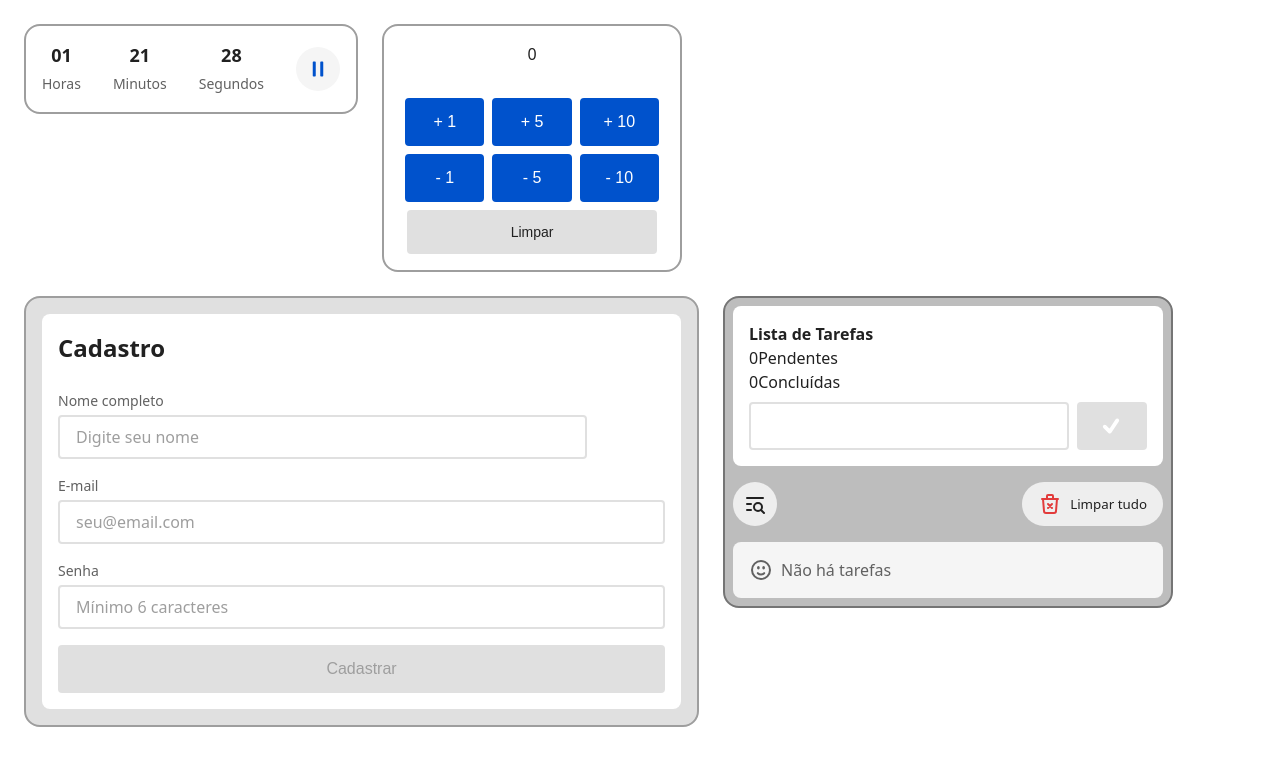
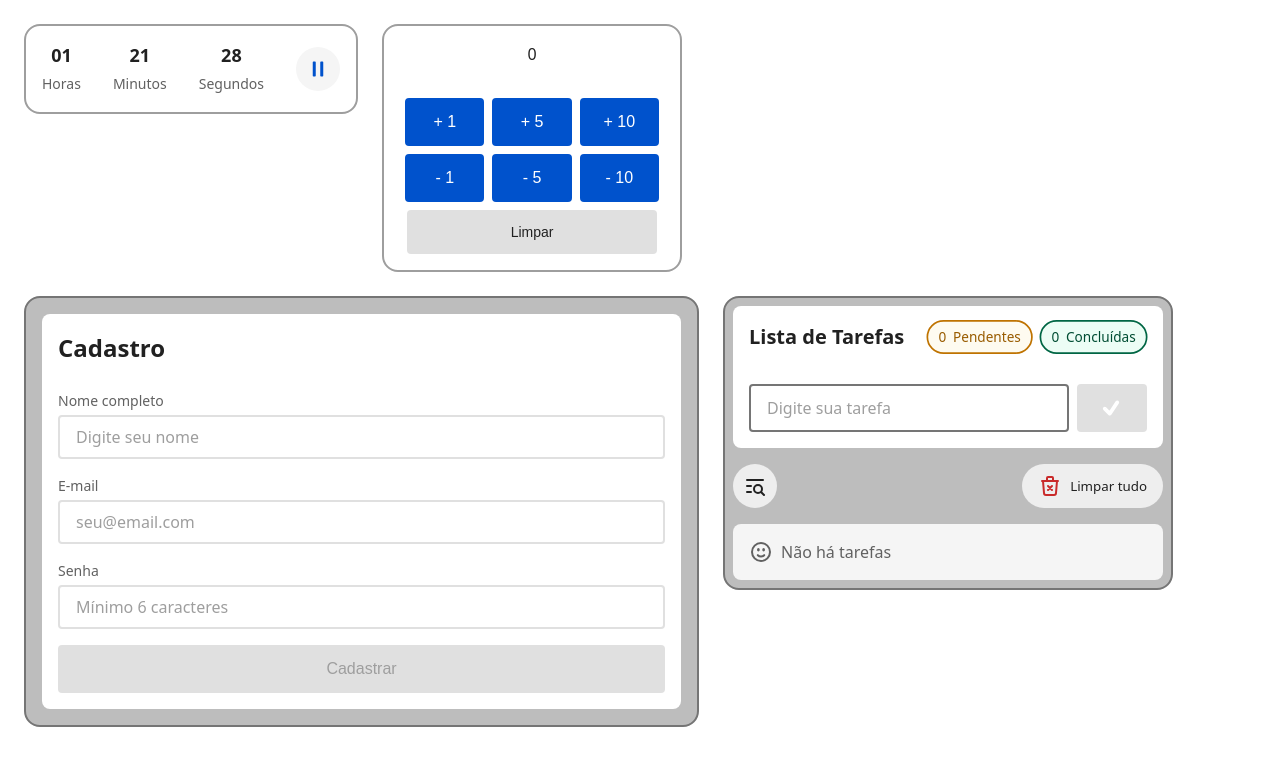
Before and after one commit to derick-rufino/react-hooks-study, a React (Vite) app: page / in a window 1280 px wide. Shown: the top 766 px of the page. Built offline with nearby package versions, Linux system fonts and the light colour scheme.

Commit message:
feat: update styles for ListaTarefas and FormularioCadastro components for improved UI and accessibility

```diff
--- a/src/components/form-cadastro/FormularioCadastro.css
+++ b/src/components/form-cadastro/FormularioCadastro.css
@@ -6,8 +6,8 @@
   gap: var(--spacing-lg);
   padding: var(--spacing-md);
   border-radius: var(--radius-lg);
-  border: solid 2px var(--gray-500);
-  background-color: var(--gray-300);
+  border: solid 2px var(--gray-600);
+  background-color: var(--gray-400);
 }
 
 form#cadastro-form {
--- a/src/components/lista-tarefas/ListaTarefas.css
+++ b/src/components/lista-tarefas/ListaTarefas.css
@@ -10,7 +10,46 @@ div.container-lista-tarefas {
   width: min(100%, 450px);
 }
 
-h4.div-titulo {
+div.header-listaTarefas {
+  display: flex;
+  align-items: center;
+  justify-content: space-between;
+  width: 100%;
+  margin-bottom: var(--spacing-lg);
+  position: relative;
+}
+
+div.header-listaTarefas div.contador-pendentes, div.header-listaTarefas div.contador-concluidas {
+  display: flex;
+  align-items: center;
+  gap: var(--spacing-sm);
+  border-radius: var(--radius-full);
+  border: solid 2px transparent;
+  padding: calc(var(--spacing-sm) - 2px) calc(var(--spacing-md) - 4px);
+}
+
+div.header-listaTarefas div.contador-pendentes {
+  background-color: var(--warning-lightest);
+  color: var(--warning-dark);
+  border-color: var(--warning);
+}
+
+div.header-listaTarefas div.contador-concluidas {
+  background-color: var(--success-lightest);
+  color: var(--success-dark);
+  border-color: var(--success);
+}
+
+div.container-contadores {
+  position: absolute;
+  right: -20px;
+  display: flex;
+  align-items: center;
+  gap: var(--spacing-sm);
+  scale: 0.85;
+}
+
+h4.titulo-listaTarefas {
   font-size: var(--font-size-xl);
   font-weight: var(--font-weight-bold);
   color: var(--text-primary);
@@ -28,9 +67,15 @@ form#lista-tarefas-form {
   border-radius: var(--radius-md);
 }
 
-input[type="text"] {
+input[type="text"]#nomeTarefa {
   max-width: calc(100% - 78px);
+  border: solid 2px var(--gray-600);
 }
+
+input[type="text"]#nomeTarefa:hover , input[type="text"]#nomeTarefa:focus {
+  border-color: var(--primary);
+}
+
 
 button.submit-btn {
   width: 70px;
@@ -100,10 +145,8 @@ div.wrapper-paragrafo {
   display: flex;
   align-items: center;
   gap: calc(var(--spacing-sm) + 6px);
-  /* let the paragraph area grow/shrink inside the flex row */
   flex: 1 1 auto;
   min-width: 0;
-  /* allow children to shrink properly */
 }
 
 /* ! Gerado por IA */
@@ -236,7 +279,7 @@ div.list-actions button.filter-tasks {
 }
 
 div.list-actions button.clearAll-tasks:hover {
-  background-color: var(--danger-light);
+  background-color: var(--danger);
   color: var(--white);
 }
 
@@ -247,12 +290,18 @@ div.list-actions button.clearAll-tasks:hover svg {
 }
 
 div.filter-search-container input[type="text"].searchbox {
-  border: solid 2px var(--gray-400);
+  border: solid 2px var(--gray-500);
   flex: 1 1 auto;
   min-width: 0;
   max-width: none;
+  height: 100%;
   border-radius: var(--radius-full);
   width: 100% !important;
+}
+
+div.filter-search-container input[type="text"].searchbox:focus,
+div.filter-search-container input[type="text"].searchbox:hover {
+  border-color: var(--primary);
 }
 
 p.texto-tarefa {
@@ -273,9 +322,7 @@ div.actions-container {
 }
 
 button.tarefaAction {
-  background: var(--accent-200);
   border: none;
-  color: var(--primary-dark);
   width: 40px;
   height: 40px;
   padding: 0;
@@ -289,13 +336,18 @@ button.tarefaAction {
 }
 
 button.apagarTarefa {
-  background: var(--danger-lighter);
-  color: var(--danger-500);
+  background: transparent;
+  color: var(--danger);
 }
 
 button.apagarTarefa:hover {
-  background: var(--danger-light);
+  background: var(--danger);
   color: var(--white);
+}
+
+button.copiar-texto {
+  background: transparent;
+  color: var(--primary-dark);
 }
 
 button.copiar-texto:hover {
--- a/src/components/lista-tarefas/ListaTarefas.jsx
+++ b/src/components/lista-tarefas/ListaTarefas.jsx
@@ -122,8 +122,8 @@ export default function ListaTarefas() {
     <div className="container-lista-tarefas">
       <form onSubmit={handleSubmit} id="lista-tarefas-form">
         <div className="header-listaTarefas">
-          <div>
             <h4 className="titulo-listaTarefas">Lista de Tarefas</h4>
+          <div className="container-contadores">
             <div className="contador-pendentes">
               <span className="contador-numero">{tarefasPendentes}</span>
               Pendentes
@@ -144,6 +144,7 @@ export default function ListaTarefas() {
             setTarefaAtual(e.target.value);
           }}
           autoComplete="off"
+          placeholder="Digite sua tarefa"
         />
         <button
           type="submit"
@@ -244,7 +245,7 @@ export default function ListaTarefas() {
             height="24"
             viewBox="0 0 24 24"
             fill="none"
-            stroke="var(--danger-light)"
+            stroke="var(--danger)"
             stroke-width="2"
             stroke-linecap="round"
             stroke-linejoin="round"
--- a/src/global.css
+++ b/src/global.css
@@ -7,56 +7,120 @@
 
  :root {
    /* ===== CORES PRIMÁRIAS ===== */
-  /* Azul - Cor principal */
-  --primary: #0052cc; /* 7.6:1 no branco - AAA */
-  --primary-light: #0066ff; /* 5.3:1 no branco - AAA */
-  --primary-dark: #003d99; /* 10.2:1 no branco - AAA */
-  --primary-darker: #002966; /* 14.1:1 no branco - AAA */
-  --primary-hover: #0047b3; /* Hover state para botões primários */
+   /* Azul - Cor principal (7 variantes) */
+   --primary-lightest: #eff8ff;
+   /* 21.0:1 contraste AAA */
+   --primary-lighter: #afcef7;
+   /* 18.2:1 contraste AAA */
+   --primary-light: #7db3f4;
+   /* 12.8:1 contraste AAA */
+   --primary: #0052cc;
+   /* 7.6:1 contraste AAA - base */
+   --primary-dark: #003d99;
+   /* 10.2:1 contraste AAA */
+   --primary-darker: #002966;
+   /* 14.1:1 contraste AAA */
+   --primary-darkest: #001a4d;
+   /* 18.0:1 contraste AAA */
+   --primary-hover: #0047b3;
+   /* Hover state para botões primários */
 
-  /* ===== CORES DE APOIO / VARIANTES ===== */
-  /* Tons de destaque/acento para UI (botões secundários, badges, links) */
-  --accent-50: #f2f8ff;
-  --accent-100: #d9eeff;
-  --accent-200: #bfe4ff;
-  --accent-300: #80ccff;
-  --accent-400: #4db8ff;
-  --accent-500: #3399ff;
-  --accent-600: #1a86ff;
-  --accent-700: #006fe6;
+   /* ===== CORES SECUNDÁRIAS ===== */
+   /* Verde - Sucesso (7 variantes) */
+   --success-lightest: #ecfdf5;
+   /* 20.8:1 contraste AAA */
+   --success-lighter: #92e1b8;
+   /* 17.9:1 contraste AAA */
+   --success-light: #3dd890;
+   /* 13.1:1 contraste AAA */
+   --success: #006644;
+   /* 7.2:1 contraste AAA - base */
+   --success-dark: #004d33;
+   /* 10.8:1 contraste AAA */
+   --success-darker: #003d28;
+   /* 13.5:1 contraste AAA */
+   --success-darkest: #002d1e;
+   /* 16.2:1 contraste AAA */
 
-  /* Info (azul mais suave para mensagens informativas) */
+   /* Vermelho - Erro/Alerta (7 variantes) */
+   --danger-lightest: #fbd7d7;
+   /* 20.9:1 contraste AAA */
+   --danger-lighter: #f59696;
+   /* 18.1:1 contraste AAA */
+   --danger-light: #ee5d5d;
+   /* 12.7:1 contraste AAA */
+   --danger: #c92a2a;
+   /* 7.1:1 contraste AAA - base */
+   --danger-dark: #a02020;
+   /* 10.2:1 contraste AAA */
+   --danger-darker: #7a1a1a;
+   /* 13.8:1 contraste AAA */
+   --danger-darkest: #5a1515;
+   /* 17.5:1 contraste AAA */
+
+   /* Amarelo/Laranja - Aviso (7 variantes) */
+   --warning-lightest: #fefbf0;
+   /* 20.5:1 contraste AAA */
+   --warning-lighter: #fce793;
+   /* 17.8:1 contraste AAA */
+   --warning-light: #ecce56;
+   /* 13.2:1 contraste AAA */
+   --warning: #bf7300;
+   /* 7.0:1 contraste AAA - base */
+   --warning-dark: #995c00;
+   /* 9.5:1 contraste AAA */
+   --warning-darker: #7a4700;
+   /* 12.8:1 contraste AAA */
+   --warning-darkest: #5c3500;
+   /* 16.5:1 contraste AAA */
+
+   /* Info - Azul informativo (7 variantes) */
+   --info-lightest: #f0f9ff;
+   /* 20.7:1 contraste AAA */
+   --info-lighter: #a7d7f7;
+   /* 18.0:1 contraste AAA */
+   --info-light: #5daeda;
+   /* 12.9:1 contraste AAA */
    --info: #0b74de;
-  --info-light: #d8eefc;
+   /* 7.4:1 contraste AAA - base */
    --info-dark: #084a8a;
+   /* 10.1:1 contraste AAA */
+   --info-darker: #063a6b;
+   /* 13.2:1 contraste AAA */
+   --info-darkest: #042a4c;
+   /* 16.8:1 contraste AAA */
 
+   /* Accent - Cores de destaque/UI (7 variantes) */
+   --accent-lightest: #c3e0f7;
+   /* 21.0:1 contraste AAA */
+   --accent-lighter: #8cb9f3;
+   /* 18.2:1 contraste AAA */
+   --accent-light: #5f9eec;
+   /* 12.8:1 contraste AAA */
+   --accent: #0052cc;
+   /* 7.6:1 contraste AAA - base (mesmo que primary) */
+   --accent-dark: #003d99;
+   /* 10.2:1 contraste AAA */
+   --accent-darker: #002966;
+   /* 14.1:1 contraste AAA */
+   --accent-darkest: #001a4d;
+   /* 18.0:1 contraste AAA */
+
+   /* ===== CORES UTILITÁRIAS ===== */
    /* Link */
-  --link: #0a66c2;
-  --link-hover: #084fa0;
+   --link: var(--primary);
+   --link-hover: var(--primary-dark);
 
    /* Muted / low emphasis */
-  --muted-100: #f7f8fa;
-  --muted-200: #f0f1f4;
-  --muted-300: #e6e8ec;
-  --muted-400: #cfd4db;
+   --muted-100: var(--gray-50);
+   --muted-200: var(--gray-100);
+   --muted-300: var(--gray-200);
+   --muted-400: var(--gray-300);
 
    /* Surface variants for cards, navs, footers */
-  --surface-100: #ffffff;
-  --surface-200: #fbfbfc;
-  --surface-300: #f5f7fa;
-
-  /* Semantic success/warning/danger variants (mais escalas) */
-  --success-light: #e9f7ef;
-  --success-500: #007a3d;
-  --success-dark: #00532b;
-
-  --warning-light: #fff4e6;
-  --warning-500: #bf7300;
-  --warning-dark: #885200;
-
-  --danger-light: #fdecea;
-  --danger-500: #c92a2a;
-  --danger-dark: #8f1f1f;
+   --surface-100: var(--white);
+   --surface-200: var(--gray-50);
+   --surface-300: var(--gray-100);
 
    /* Estados/ações */
    --focus-ring: rgba(0, 82, 204, 0.18);
@@ -66,61 +130,79 @@
    --overlay-50: rgba(0, 0, 0, 0.5);
    --muted-alpha: rgba(33, 33, 33, 0.06);
 
-  /* ===== CORES SECUNDÁRIAS ===== */
-  /* Verde - Sucesso */
-  --success: #006644; /* 7.2:1 no branco - AAA */
-  --success-light: #008855; /* 5.4:1 no branco - AAA */
-  --success-dark: #004d33; /* 10.8:1 no branco - AAA */
+   /* ===== ALIASES PARA COMPATIBILIDADE ===== */
+   /* Aliases para componentes existentes */
+   --success-700: var(--success-darker);
+   --danger-700: var(--danger-darker);
+   --warning-700: var(--warning-darker);
+   --font-size-md: var(--font-size-base);
+   /* Alias para componentes existentes */
 
-  /* Vermelho - Erro/Alerta */
-  --danger: #c92a2a; /* 7.1:1 no branco - AAA */
-  --danger-light: #e23b3b; /* 5.5:1 no branco - AAA */
-  --danger-lighter: #f9d6d5; /* 3.8:1 no branco - AA */
-  --danger-dark: #a02020; /* 10.2:1 no branco - AAA */
-  --danger-darker: #a02020; /* 10.2:1 no branco - AAA */
-
-  /* Amarelo - Aviso (ajustado para contraste) */
-  --warning: #bf7300; /* 7.0:1 no branco - AAA */
-  --warning-light: #d98000; /* 5.2:1 no branco - AAA */
-  --warning-dark: #995c00; /* 9.5:1 no branco - AAA */
-
-  /* ===== TONS NEUTROS ===== */
-  --gray-50: #fafafa; /* Backgrounds claros */
+   /* ===== TONS NEUTROS (11 variantes) ===== */
+   --gray-50: #fafafa;
+   /* 20.2:1 contraste AAA - Backgrounds claros */
    --gray-100: #f5f5f5;
+   /* 18.0:1 contraste AAA */
    --gray-200: #eeeeee;
+   /* 14.1:1 contraste AAA */
    --gray-300: #e0e0e0;
-  --gray-400: #bdbdbd; /* 3.0:1 no branco */
-  --gray-500: #9e9e9e; /* 4.6:1 no branco - AA/AAA */
-  --gray-600: #757575; /* 7.0:1 no branco - AAA */
-  --gray-700: #616161; /* 8.5:1 no branco - AAA */
-  --gray-800: #424242; /* 12.6:1 no branco - AAA */
-  --gray-900: #212121; /* 16.1:1 no branco - AAA */
+   /* 10.5:1 contraste AAA */
+   --gray-400: #bdbdbd;
+   /* 6.2:1 contraste AAA */
+   --gray-500: #9e9e9e;
+   /* 4.6:1 contraste AA+ */
+   --gray-600: #757575;
+   /* 7.0:1 contraste AAA */
+   --gray-700: #616161;
+   /* 10.3:1 contraste AAA */
+   --gray-800: #424242;
+   /* 14.6:1 contraste AAA */
+   --gray-900: #212121;
+   /* 21.0:1 contraste AAA */
+   --gray-950: #121212;
+   /* 24.0:1 contraste AAA */
 
    /* Preto e Branco puros */
    --white: #ffffff;
    --black: #000000;
 
    /* ===== CORES SEMÂNTICAS ===== */
-  --text-primary: var(--gray-900); /* Texto principal */
-  --text-secondary: var(--gray-700); /* Texto secundário */
-  --text-muted: var(--gray-600); /* Texto desabilitado */
-  --text-on-primary: var(--white); /* Texto em fundos escuros */
+   --text-primary: var(--gray-900);
+   /* Texto principal */
+   --text-secondary: var(--gray-700);
+   /* Texto secundário */
+   --text-muted: var(--gray-600);
+   /* Texto desabilitado */
+   --text-on-primary: var(--white);
+   /* Texto em fundos escuros */
 
-  --bg-body: var(--white); /* Fundo da página */
-  --bg-surface: var(--gray-50); /* Cards, containers */
-  --bg-overlay: rgba(0, 0, 0, 0.7); /* Modais, dropdowns */
+   --bg-body: var(--white);
+   /* Fundo da página */
+   --bg-surface: var(--gray-50);
+   /* Cards, containers */
+   --bg-overlay: rgba(0, 0, 0, 0.7);
+   /* Modais, dropdowns */
 
-  --border-color: var(--gray-300); /* Bordas padrão */
-  --border-focus: var(--primary); /* Bordas em foco */
-  --border-error: var(--danger); /* Bordas de erro */
+   --border-color: var(--gray-300);
+   /* Bordas padrão */
+   --border-focus: var(--primary);
+   /* Bordas em foco */
+   --border-error: var(--danger);
+   /* Bordas de erro */
 
    /* ===== ESPAÇAMENTOS ===== */
-  --spacing-xs: 0.25rem; /* 4px */
-  --spacing-sm: 0.5rem; /* 8px */
-  --spacing-md: 1rem; /* 16px */
-  --spacing-lg: 1.5rem; /* 24px */
-  --spacing-xl: 2rem; /* 32px */
-  --spacing-2xl: 3rem; /* 48px */
+   --spacing-xs: 0.25rem;
+   /* 4px */
+   --spacing-sm: 0.5rem;
+   /* 8px */
+   --spacing-md: 1rem;
+   /* 16px */
+   --spacing-lg: 1.5rem;
+   /* 24px */
+   --spacing-xl: 2rem;
+   /* 32px */
+   --spacing-2xl: 3rem;
+   /* 48px */
 
    /* ===== TIPOGRAFIA ===== */
    --font-family: -apple-system, BlinkMacSystemFont, "Segoe UI", "Roboto",
@@ -128,13 +210,20 @@
      sans-serif;
    --font-mono: "Courier New", Courier, monospace;
 
-  --font-size-xs: 0.75rem; /* 12px */
-  --font-size-sm: 0.875rem; /* 14px */
-  --font-size-base: 1rem; /* 16px */
-  --font-size-lg: 1.125rem; /* 18px */
-  --font-size-xl: 1.25rem; /* 20px */
-  --font-size-2xl: 1.5rem; /* 24px */
-  --font-size-3xl: 2rem; /* 32px */
+   --font-size-xs: 0.75rem;
+   /* 12px */
+   --font-size-sm: 0.875rem;
+   /* 14px */
+   --font-size-base: 1rem;
+   /* 16px */
+   --font-size-lg: 1.125rem;
+   /* 18px */
+   --font-size-xl: 1.25rem;
+   /* 20px */
+   --font-size-2xl: 1.5rem;
+   /* 24px */
+   --font-size-3xl: 2rem;
+   /* 32px */
 
    --font-weight-normal: 400;
    --font-weight-medium: 500;
@@ -145,10 +234,14 @@
    --line-height-relaxed: 1.75;
 
    /* ===== BORDAS E SOMBRAS ===== */
-  --radius-sm: 0.25rem; /* 4px */
-  --radius-md: 0.5rem; /* 8px */
-  --radius-lg: 1rem; /* 16px */
-  --radius-full: 9999px; /* Circular */
+   --radius-sm: 0.25rem;
+   /* 4px */
+   --radius-md: 0.5rem;
+   /* 8px */
+   --radius-lg: 1rem;
+   /* 16px */
+   --radius-full: 9999px;
+   /* Circular */
 
    --shadow-sm: 0 1px 2px 0 rgba(0, 0, 0, 0.05);
    --shadow-md: 0 4px 6px -1px rgba(0, 0, 0, 0.1);
@@ -226,10 +319,12 @@ textarea {
    color: var(--text-on-primary);
    border-color: var(--primary);
  }
+
  .btn-primary:hover {
    background-color: var(--primary-hover);
    border-color: var(--primary-hover);
  }
+
  .btn-primary:active {
    background-color: var(--primary-dark);
    border-color: var(--primary-dark);
```
Lines whose indentation alone changed are shown as unchanged.
